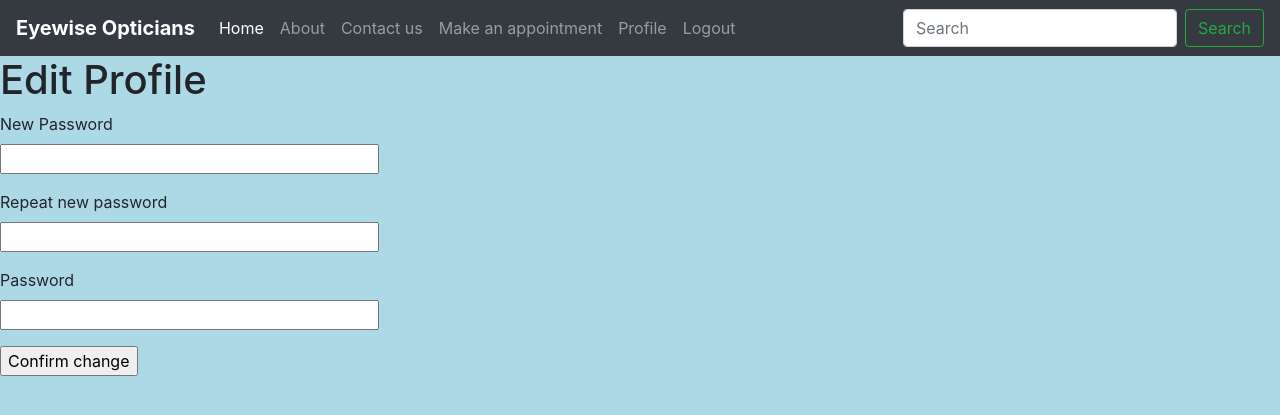
After one commit to Dragonld/Eyewise-CourseworkV2, a Flask app: a page that uses Eyewise_flask/app/templates/base/layout.html in a window 1280 px wide. The commit adds this page. Shown: the top 415 px of the page. Run offline with Flask 2, Linux system fonts and the light colour scheme; the visitor is signed in with stand-in values (Sample User, id 1); data comes from the database, SQL or seed files in the repository; parts of the project's set-up code (start-up, migrations or seed data) failed here and were passed over; some libraries are stand-ins or nearby versions.

Commit message:
V 0.0.2
Added Change password

```diff
--- a/Eyewise_flask/app/forms.py
+++ b/Eyewise_flask/app/forms.py
@@ -25,9 +25,12 @@ class RegistrationForm(FlaskForm):
     password = PasswordField('Password', validators=[DataRequired()])
     password2 = PasswordField(
         'Repeat Password', validators=[DataRequired(), EqualTo('password')])
+    admin = False
     submit = SubmitField('Register')
 
     def validate_username(self, username):
+        if username.data.startswith("Admin"):
+            raise ValidationError('Please use a different username.')
         user = User.query.filter_by(username=username.data).first()
         if user is not None:
             raise ValidationError('Please use a different username.')
@@ -37,17 +40,36 @@ class RegistrationForm(FlaskForm):
         if user is not None:
             raise ValidationError('Please use a different email address.')
 
+
 class EditProfileForm(FlaskForm):
     username = StringField('Username', validators=[DataRequired()])
     about_me = TextAreaField('About me', validators=[Length(min=0, max=140)])
+    first_name = StringField('First Name', validators=[DataRequired()])
+    last_name = StringField('Last Name', validators=[DataRequired()])
+    email = StringField('Email', validators=[DataRequired(), Email()])
     submit = SubmitField('Submit')
 
-    def __init__(self, original_username, *args, **kwargs):
+    def __init__(self, original_username, original_email,  *args, **kwargs):
         super(EditProfileForm, self).__init__(*args, **kwargs)
         self.original_username = original_username
+        self.original_email = original_email
 
     def validate_username(self, username):
         if username.data != self.original_username:
+            if username.data.startswith("Admin"):
+                raise ValidationError('Please use a different username.')
             user = User.query.filter_by(username=self.username.data).first()
             if user is not None:
                 raise ValidationError('Please use a different username.')
+
+    def validate_email(self, email):
+        if email.data != self.original_email:
+            user = User.query.filter_by(email=email.data).first()
+            if user is not None:
+                raise ValidationError('Please use a different email address.')
+
+class ChangePasswordForm(FlaskForm):
+    new_password = PasswordField('New Password', validators=[DataRequired()])
+    new_password2 = PasswordField('Repeat new password', validators=[DataRequired(), EqualTo("new_password")])
+    password = PasswordField('Password', validators=[DataRequired()])
+    submit = SubmitField("Confirm change")
--- a/Eyewise_flask/app/models.py
+++ b/Eyewise_flask/app/models.py
@@ -23,6 +23,7 @@ class User(UserMixin, db.Model):
         primaryjoin=(followers.c.follower_id == id),
         secondaryjoin=(followers.c.followed_id == id),
         backref=db.backref('followers', lazy='dynamic'), lazy='dynamic') #convert to datetime, appointments
+    admin = db.Column(db.Boolean, index=True, unique=False)
 
     def __repr__(self):
         return '<User: {}>'.format(self.username)
--- a/Eyewise_flask/app/routes.py
+++ b/Eyewise_flask/app/routes.py
@@ -1,5 +1,5 @@
 from app import app, db
-from app.forms import MakeAppointmentForm, LoginForm, RegistrationForm, EditProfileForm
+from app.forms import MakeAppointmentForm, LoginForm, RegistrationForm, EditProfileForm, ChangePasswordForm
 from flask import render_template, url_for, redirect, request, flash
 from flask_login import current_user, login_user, logout_user, login_required
 from app.models import User
@@ -87,7 +87,7 @@ def register():
         return redirect(url_for('home'))
     form = RegistrationForm()
     if form.validate_on_submit():
-        user = User(first_name=form.first_name.data,last_name= form.last_name.data,username=form.username.data,email=form.email.data)
+        user = User(first_name=form.first_name.data,last_name= form.last_name.data,username=form.username.data,email=form.email.data, admin=False)
         user.set_password(form.password.data)
         db.session.add(user)
         db.session.commit()
@@ -111,17 +111,41 @@ def before_request():
         current_user.last_seen = datetime.utcnow()
         db.session.commit()
 
-@app.route('/edit_profile', methods=['GET', 'POST'])
+@app.route('/user/edit_profile/<username>', methods=['GET', 'POST'])
 @login_required
-def edit_profile():
-    form = EditProfileForm(current_user.username)
+def edit_profile(username):
+    form = EditProfileForm(current_user.username, current_user.email, )
     if form.validate_on_submit():
+        user = User.query.filter_by(username=form.username.data).first()
+        if user is None or not user.check_password(form.password.data):
+            flash("Invalid passsword")
+            return redirect(url_for('edit_profile'))
         current_user.username = form.username.data
+        current_user.first_name = form.first_name.data
+        current_user.last_name = form.last_name.data
+        current_user.email = form.email.data
         current_user.about_me = form.about_me.data
+        user.set_password(form.password.data)
         db.session.commit()
         flash('Your changes have been saved.')
-        return redirect(url_for('edit_profile'))
+        return redirect(url_for('edit_profile', username = current_user.username))
     elif request.method == 'GET':
         form.username.data = current_user.username
+        form.first_name.data = current_user.first_name
+        form.last_name.data = current_user.last_name
+        form.email.data = current_user.email
         form.about_me.data = current_user.about_me
     return render_template('edit_profile.html', title='Edit Profile', form=form)
+
+@app.route("/user/edit_password/<username>", methods=["GET", "POST"])
+@login_required
+def change_password(username):
+    form = ChangePasswordForm()
+    if form.validate_on_submit():
+        user = User.query.filter_by(username=current_user.username).first()
+        if user is None or not user.check_password(form.password.data):
+            flash("Invalid password")
+            return redirect(url_for('change_password', username=current_user.username))
+        user.set_password(form.new_password.data)
+        db.session.commit()
+    return render_template("change_password.html", title="Change password", form= form)
--- a/Eyewise_flask/app/static/css/style.css
+++ b/Eyewise_flask/app/static/css/style.css
@@ -1,3 +1,4 @@
 input[type=email]:valid { background: green }
 input[type=email]:invalid { background: red }
 body {background: lightblue;}
+div.container {max-width: 1500px; padding: 0; border: 0;}
--- a/Eyewise_flask/app/templates/base/layout.html
+++ b/Eyewise_flask/app/templates/base/layout.html
@@ -11,8 +11,8 @@
         <link rel="stylesheet" href="{{ url_for('static', filename='css/style.css') }}" type="text/css">
     </head>
     <body>
+        <div class="container">
         {% include"includes/_navbar.html" %}
-        <div class="text-center">
         {% block body %}{% endblock %}
         <script src="https://maxcdn.bootstrapcdn.com/bootstrap/4.0.0/js/bootstrap.min.js"></script>
         </div>
--- /dev/null
+++ b/Eyewise_flask/app/templates/change_password.html
@@ -0,0 +1,30 @@
+{% extends "base/layout.html" %}
+
+{% block body %}
+    <h1>Edit Profile</h1>
+    <form action="" method="post">
+        {{ form.hidden_tag() }}
+        <p>
+            {{ form.new_password.label }}<br>
+            {{ form.new_password(size=32) }}<br>
+            {% for error in form.new_password.errors %}
+            <span style="color: red;">[{{ error }}]</span>
+            {% endfor %}
+        </p>
+        <p>
+            {{ form.new_password2.label }}<br>
+            {{ form.new_password2(size=32) }}<br>
+            {% for error in form.new_password2.errors %}
+            <span style="color: red;">[{{ error }}]</span>
+            {% endfor %}
+        </p>
+        <p>
+            {{ form.password.label }}<br>
+            {{ form.password(size=32) }}<br>
+            {% for error in form.password.errors %}
+            <span style="color: red">{{ error }}</span>
+            {% endfor %}
+        </p>
+        <p>{{ form.submit() }}</p>
+    </form>
+{% endblock %}
--- a/Eyewise_flask/app/templates/home.html
+++ b/Eyewise_flask/app/templates/home.html
@@ -2,9 +2,11 @@
 
 {% block body %}
     <div class="text-center">
-        <h1  style="background-color: yellow; margin-left: 9em; margin-right: 9em; padding-bottom: 0.1em">Eyewise Opticians</h1>
+        <div style="margin-right: 500px; margin-left: 500px">
+            <h1  style="background-color: yellow;padding-bottom: 0.1em">Eyewise Opticians</h1>
+        </div>
     </div>
-        <h2>Hello,{{ current_user.username }}!</h2>
+        <h2>Hello {{ current_user.username }}!</h2>
     {% for post in posts %}
         <p>{{ post.author.username }} says: <b>{{ post.body }}</b></p>
     {% endfor %}
--- a/Eyewise_flask/app/templates/user.html
+++ b/Eyewise_flask/app/templates/user.html
@@ -15,6 +15,7 @@
         {% include "base/_post.html" %}
     {% endfor %}
     {% if user == current_user %}
-        <p><a href="{{ url_for('edit_profile') }}">Edit your profile</a></p>
+        <p><a href="{{ url_for('edit_profile', username=current_user.username) }}">Edit your profile</a></p>
+        <p><a href="{{ url_for("change_password", username=current_user.username) }}">Change Your Password</a> </p>
     {% endif %}
 {% endblock %}
```
Also changed, not shown: Eyewise_flask/app/templates/edit_profile.html (+21 -0 lines), Eyewise_flask/migrations/versions/0f1bc3d57548_.py (added, +30 -0 lines), 1 other file.
